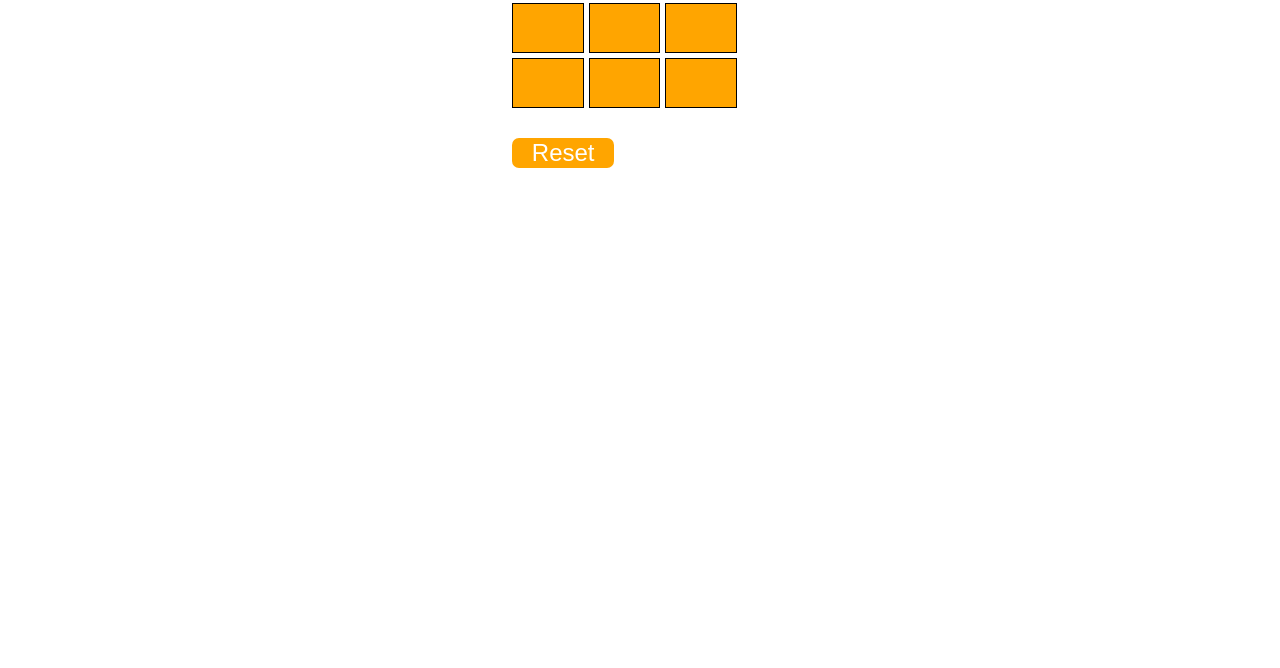
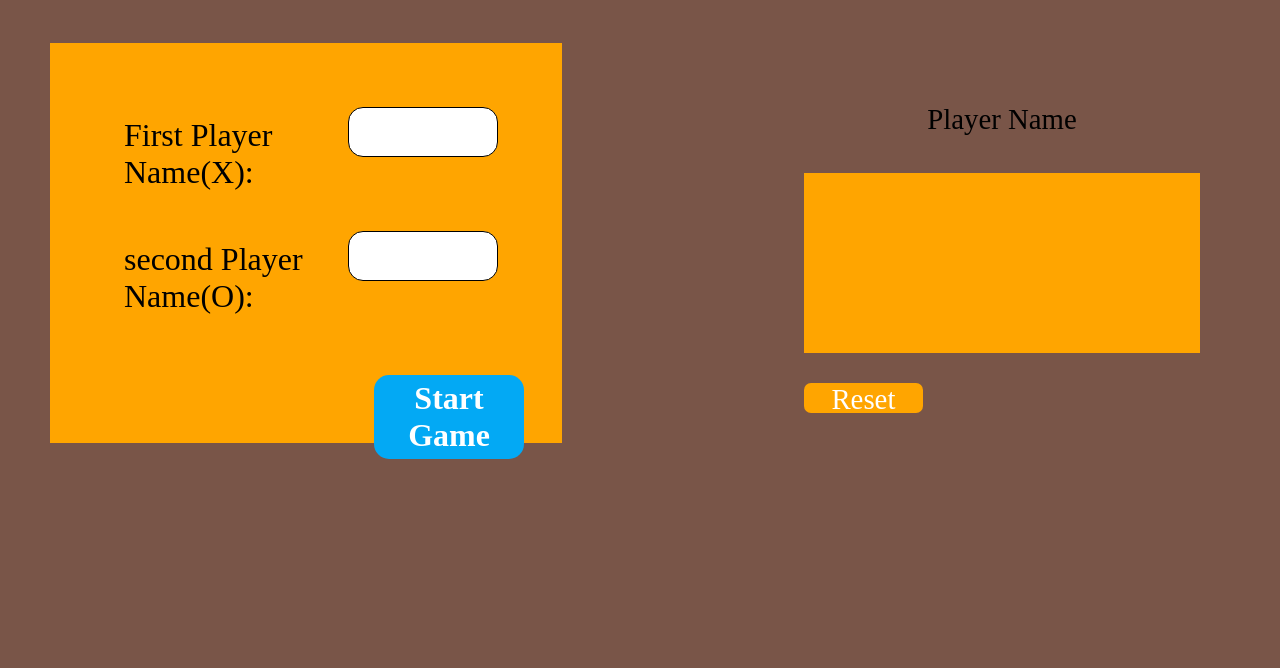
Before and after one commit to BelalHashem007/TicTacToe, a plain HTML site: page index.html in a window 1280 px wide. Shown: the part 182-850 px from the top of the page. After the commit the page ends 800 px from the top, so only its background shows below. Drawn offline with Linux system fonts and the light colour scheme; a web font is replaced by a local one.

Commit message:
Making a form for the names and fixing a few bugs.
Fixed an issue with confirm form resubmission alert.
Making the game start only when the start button is pressed.

```diff
--- a/index.html
+++ b/index.html
@@ -7,14 +7,31 @@
     <title>Tic Tac Toe</title>
     <link rel="stylesheet" href="styles.css">
     <script src="script.js" defer></script>
+    <link rel="preconnect" href="https://fonts.googleapis.com">
+    <link rel="preconnect" href="https://fonts.gstatic.com" crossorigin>
+    <link href="https://fonts.googleapis.com/css2?family=Bonheur+Royale&display=swap" rel="stylesheet">
 </head>
 
 <body>
-    <div class="container">
-        <div class="turn">player name</div>
-        <div class="game"></div>
+    <div class="page-title">X O</div>
+    <div class="form-container">
+        <div class="first-player-container">
+            <label for="first-player-name">First Player Name(X): </label>
+            <input type="text" id="first-player-name">
+        </div>
+        <div class="second-player-container">
+            <label for="second-player-name">second Player Name(O): </label>
+            <input type="text"  id="second-player-name">
+        </div>
+        <button class="start-game">Start Game</button>
+    </div>
+    <div class="game-container">
+        <div class="turn">Player Name</div>
+        <div class="game">
+        </div>
         <button class="reset">Reset</button>
-    </div>
+</div>
+
 </body>
 
 </html>
--- a/script.js
+++ b/script.js
@@ -10,11 +10,6 @@ function GameBoard() {
   }
 
   const getBoard = () => board;
-
-  const printBoard = () => {
-    const boardWithValues = board.map((row) => row.map((cell) => cell.getValue()));
-    console.log(boardWithValues)
-  }
 
   const updateCell = function (row, column, playerValue) {
     let successfulUpdate = false;
@@ -40,7 +35,7 @@ function GameBoard() {
     }
   }
 
-  return { getBoard, printBoard, updateCell, clearBoard };
+  return { getBoard, updateCell, clearBoard };
 }
 // --------------------------------------------------
 
@@ -60,7 +55,7 @@ function Cell() {
 
 // --------------------------------------------------
 
-function GameController(player1 = "Player One", player2 = "Player Two") {
+function GameController(player1, player2) {
   const playerOneName = player1;
   const playerTwoName = player2;
   const board = GameBoard();
@@ -87,11 +82,6 @@ function GameController(player1 = "Player One", player2 = "Player Two") {
   }
 
   const getActivePlayer = () => activePlayer;
-
-  const printNewRound = () => {
-    board.printBoard();
-    console.log(`${getActivePlayer().name}'s turn.`);
-  };
 
   const determineWinner = function () {
 
@@ -124,7 +114,7 @@ function GameController(player1 = "Player One", player2 = "Player Two") {
     }
     return winnerDetected;
   }
-  const updateWinnerDetection = function (boolean){
+  const updateWinnerDetection = function (boolean) {
     winnerDetected = boolean;
   }
 
@@ -134,47 +124,92 @@ function GameController(player1 = "Player One", player2 = "Player Two") {
     } else {
       if (board.updateCell(row, column, getActivePlayer().value) === false)
         return;
-      if(determineWinner() === true)
+      if (determineWinner() === true)
         return;
       switchTurns();
-      printNewRound();
     }
   }
-  printNewRound();
 
-  return { playRound, getActivePlayer, getBoard: board.getBoard, determineWinner, clearBoard: board.clearBoard , updateWinnerDetection , resetTurns}
+  return { playRound, getActivePlayer, getBoard: board.getBoard, determineWinner, clearBoard: board.clearBoard, updateWinnerDetection, resetTurns }
 }
 // --------------------------------------------------
-function ScreenController() {
 
-  const game = GameController();
+//---------------------------------------------------
+const startGame = (function () {
+  let value = false;
+
+  const getValue = function () {
+    return value;
+  }
+  const start = function () {
+    value = true;
+  }
+  return { getValue, start }
+})();
+// --------------------------------------------------
+function startBtn() {
+  const startBtn = document.querySelector('.start-game');
+
+  startBtn.addEventListener('click', (event) => {
+    event.preventDefault();
+
+    const playerOneName = document.querySelector('#first-player-name').value;
+    const playerTwoName = document.querySelector('#second-player-name').value;
+    document.querySelector('#first-player-name').value = "";
+    document.querySelector('#second-player-name').value = "";
+    if (playerOneName === "" && playerTwoName == "") {
+      startGame.start();
+      ScreenController();
+    } else {
+      startGame.start();
+      ScreenController(playerOneName, playerTwoName);
+    }
+  })
+}
+//---------------------------------------------------
+function ScreenController(player1Name = "Player One", player2Name = "Player Two") {
+  let game = GameController(player1Name, player2Name);
   const playerTurnDiv = document.querySelector('.turn');
   const boardDiv = document.querySelector('.game');
   const resetBoard = () => game.clearBoard();
-  const resetDiv = document.querySelector('.reset');
+  const resetBtn = document.querySelector('.reset');
+
+
+  const createGrid = () => {
+    boardDiv.textContent = "";
+    for (let row = 0; row < 3; row++) {
+      for (let col = 0; col < 3; col++) {
+        const cellDiv = document.createElement('div');
+        cellDiv.classList.add('cell');
+        cellDiv.dataset.row = row;
+        cellDiv.dataset.column = col;
+        boardDiv.appendChild(cellDiv);
+      }
+    }
+  };
+
+  createGrid();
 
   const updateScreen = function () {
-    boardDiv.textContent = "";
+
 
     const board = game.getBoard();
     const activePlayer = game.getActivePlayer();
-    if (game.determineWinner() === false){
-      playerTurnDiv.textContent = `${activePlayer.name}'s turn`;
-      playerTurnDiv.setAttribute('style',"background: white; color: black;")
-    }
-    else {
-      playerTurnDiv.textContent = `${activePlayer.name} won!`;
-      playerTurnDiv.setAttribute('style',"background: green; color: white;")
+    if (startGame.getValue() === true) {
+      if (game.determineWinner() === false) {
+        playerTurnDiv.textContent = `${activePlayer.name}'s turn`;
+        playerTurnDiv.setAttribute('style', "background: white; color: black;")
+      }
+      else {
+        playerTurnDiv.textContent = `${activePlayer.name} won!`;
+        playerTurnDiv.setAttribute('style', "background: green; color: white;")
+      }
     }
 
     board.forEach((cellRow, rowIndex) => {
       cellRow.forEach((cell, columnIndex) => {
-        const cellDiv = document.createElement('div');
-        cellDiv.classList.add('cell');
+        const cellDiv = document.querySelector(`.cell[data-row='${rowIndex}'][data-column='${columnIndex}']`);
         cellDiv.textContent = cell.getValue();
-        cellDiv.dataset.column = columnIndex;
-        cellDiv.dataset.row = rowIndex;
-        boardDiv.appendChild(cellDiv);
       })
     })
   }
@@ -186,13 +221,15 @@ function ScreenController() {
     game.playRound(selectedRow, selectedColumn);
     updateScreen();
   }
-  boardDiv.addEventListener("click", clickHandlerBoard);
-  resetDiv.addEventListener("click", ()=> {
+  function clickHandlerReset() {
     resetBoard();
     game.updateWinnerDetection(false);
     game.resetTurns();
     updateScreen();
-  });
+  }
+
+  boardDiv.addEventListener("click", clickHandlerBoard);
+  resetBtn.addEventListener("click", clickHandlerReset);
   updateScreen();
 }
-ScreenController();
+startBtn();
--- a/styles.css
+++ b/styles.css
@@ -2,38 +2,58 @@
     box-sizing: border-box;
     margin: 0;
     padding: 0;
+    font-family: inherit;
 }
 body {
     height: 100vh;
+    font-family: "Bonheur Royale";
+    display: flex;
+    background-color: #795548;
+    gap: max(100px,15%);
 }
-.container {
-    width: 20%;
-    margin: 50px auto 0 auto;
+.page-title {
+    position: absolute;
+    top: 70px;
+    font-size: 5rem;
+    font-weight: bold;
+    left: 50%;
+}
+.game-container {
+    width: 30%;
+    margin-top: 50px;
     display: grid;
     row-gap: 30px;
-
+    margin-left: 50px;
+    height: 300px;
+    align-self: center;
 }
 .turn {
-    width: 100%;
+    width: 396px;
     text-align: center;
     height: 50px;
     padding-top: 10px;
-    font-size: 1.4rem;
+    font-size: 1.8rem;
+
 }
 .game {
     display: flex;
     flex-wrap: wrap;
     gap: 5px;
+    background-color: orange;
+    padding: 10px 0 10px 10px;
+    width: 396px;
+    height: 180px;
 }
 .cell {
-    width: 28%;
+    width: 32%;
     height: 50px;
     color: white;
-    border: 1px solid black;
+    border: 2px solid black;
     background-color: orange;
     text-align: center;
     padding-top: 10px;
     font-size: 1.7rem;
+    font-weight: bold;
 }
 .cell:hover {
     cursor: pointer;
@@ -41,16 +61,70 @@ body {
     box-shadow: 1px 1px 1px black;
 }
 .reset {
-    width: 40%;
+    width: 30%;
     height: 30px;
     border-radius: 7px;
     border: none;
     background-color: orange;
     color: white;
-    font-size: 1.5rem;
+    font-size: 1.8rem;
 }
 .reset:hover {
     cursor: pointer;
     opacity: 0.8;
     box-shadow: 2px 2px 2px black;
 }
+
+.form-container {
+    margin-top: 50px;
+    margin-left: 50px;
+    width: max(480px,40%);
+    padding: 5%;
+    display: flex;
+    flex-direction: column;
+    gap: 30px;
+    height: 400px;
+    background-color: orange;
+    align-self: center;
+}
+label, input ,button{
+    font-size: 2rem;
+}
+input[type="text"] {
+    width: max(35%,150px);
+    height: 50px;
+    border-radius: 15px;
+    border: 1px solid black;
+    padding: 10px;
+}
+input[type="text"]:focus {
+    outline: none;
+    box-shadow: 1px 1px 1px black;
+    border-width: 2px;
+}
+label {
+    display: inline-block;
+    width: 260px;
+    padding: 10px;
+}
+.first-player-container, .second-player-container {
+    display: flex;
+}
+.start-game {
+    width: max(35%,150px);
+    margin-left: 260px;
+    margin-top: 20px;
+    color: white;
+    background-color: #03A9F4;
+    border: none;
+    border-radius: 15px;
+    font-weight: bold;
+    padding-top: 5px;
+    padding-bottom: 5px;
+}
+.start-game:hover {
+    cursor: pointer;
+    box-shadow: 1px 1px 1px black;
+    border: 1px solid black;
+    opacity: 0.9;
+}
```
